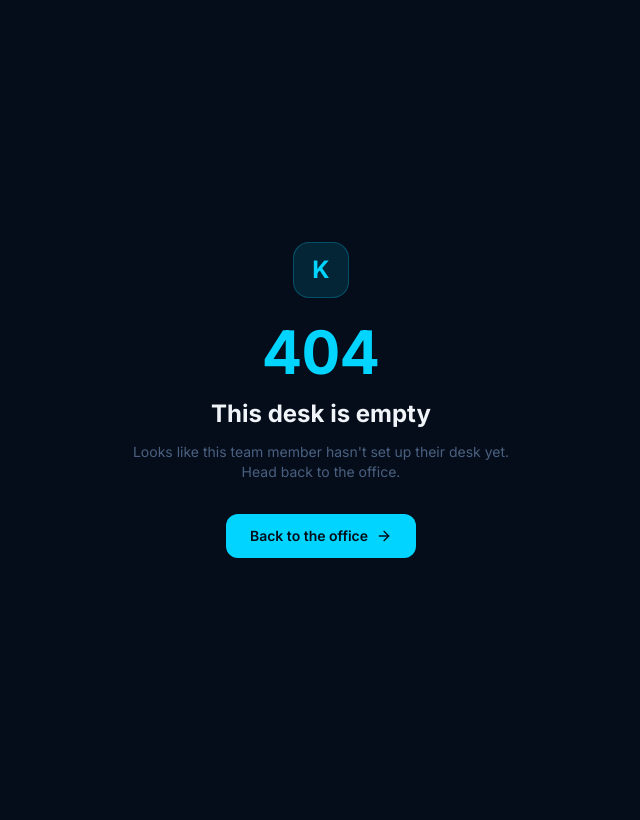
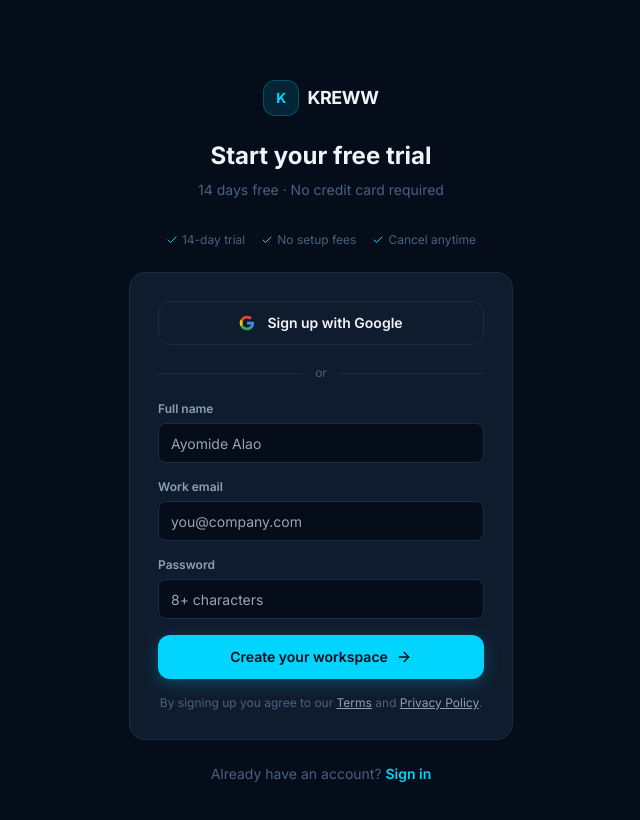
Before and after one commit to webownr/mykreww, a Next.js app: page /signup in a window 1280 px wide. Before the commit this address had no page. Shown: the top 820 px of the page, without its empty margins (319-959 px from the left). Built offline with nearby package versions, Linux system fonts and the light colour scheme.

Commit message:
Add files via upload

```diff
--- /dev/null
+++ b/src/app/signup/page.tsx
@@ -0,0 +1,158 @@
+import type { Metadata } from 'next';
+import Link from 'next/link';
+import { ArrowRight, Check } from 'lucide-react';
+
+export const metadata: Metadata = {
+  title: 'Start Free Trial — Kreww',
+};
+
+export default function SignupPage() {
+  return (
+    <div
+      className="flex min-h-screen items-center justify-center px-6 py-20"
+      style={{ backgroundColor: 'var(--bg-primary)', color: 'var(--text-primary)' }}
+    >
+      <div
+        className="pointer-events-none fixed inset-0 -z-10"
+        style={{
+          background:
+            'radial-gradient(ellipse 60% 60% at 50% 30%, rgba(0,212,255,0.07), transparent)',
+        }}
+      />
+
+      <div className="w-full max-w-sm">
+        {/* Logo */}
+        <div className="mb-8 text-center">
+          <Link href="/" className="inline-flex items-center gap-2">
+            <div
+              className="flex h-9 w-9 items-center justify-center rounded-xl font-bold text-sm"
+              style={{
+                backgroundColor: 'rgba(0,212,255,0.12)',
+                border: '1px solid rgba(0,212,255,0.25)',
+                color: 'var(--accent)',
+              }}
+            >
+              K
+            </div>
+            <span className="text-lg font-bold tracking-tight">KREWW</span>
+          </Link>
+          <h1 className="mt-6 text-2xl font-bold" style={{ color: 'var(--text-primary)' }}>
+            Start your free trial
+          </h1>
+          <p className="mt-2 text-sm" style={{ color: 'var(--text-muted)' }}>
+            14 days free · No credit card required
+          </p>
+        </div>
+
+        {/* Trust badges */}
+        <div className="mb-6 flex items-center justify-center gap-4 text-xs" style={{ color: 'var(--text-muted)' }}>
+          {['14-day trial', 'No setup fees', 'Cancel anytime'].map((b) => (
+            <span key={b} className="flex items-center gap-1">
+              <Check className="h-3 w-3" style={{ color: 'var(--accent)' }} />
+              {b}
+            </span>
+          ))}
+        </div>
+
+        {/* Form card */}
+        <div
+          className="rounded-2xl p-7"
+          style={{
+            backgroundColor: 'var(--bg-card)',
+            border: '1px solid var(--border)',
+          }}
+        >
+          {/* Google OAuth */}
+          <button
+            className="flex h-11 w-full items-center justify-center gap-3 rounded-xl text-sm font-semibold transition-all hover:bg-white/5"
+            style={{ border: '1px solid var(--border)', color: 'var(--text-primary)' }}
+          >
+            <svg className="h-4 w-4" viewBox="0 0 24 24">
+              <path d="M22.56 12.25c0-.78-.07-1.53-.2-2.25H12v4.26h5.92c-.26 1.37-1.04 2.53-2.21 3.31v2.77h3.57c2.08-1.92 3.28-4.74 3.28-8.09z" fill="#4285F4" />
+              <path d="M12 23c2.97 0 5.46-.98 7.28-2.66l-3.57-2.77c-.98.66-2.23 1.06-3.71 1.06-2.86 0-5.29-1.93-6.16-4.53H2.18v2.84C3.99 20.53 7.7 23 12 23z" fill="#34A853" />
+              <path d="M5.84 14.09c-.22-.66-.35-1.36-.35-2.09s.13-1.43.35-2.09V7.07H2.18C1.43 8.55 1 10.22 1 12s.43 3.45 1.18 4.93l2.85-2.22.81-.62z" fill="#FBBC05" />
+              <path d="M12 5.38c1.62 0 3.06.56 4.21 1.64l3.15-3.15C17.45 2.09 14.97 1 12 1 7.7 1 3.99 3.47 2.18 7.07l3.66 2.84c.87-2.6 3.3-4.53 6.16-4.53z" fill="#EA4335" />
+            </svg>
+            Sign up with Google
+          </button>
+
+          <div className="my-5 flex items-center gap-3">
+            <div className="h-px flex-1" style={{ backgroundColor: 'var(--border)' }} />
+            <span className="text-xs" style={{ color: 'var(--text-muted)' }}>or</span>
+            <div className="h-px flex-1" style={{ backgroundColor: 'var(--border)' }} />
+          </div>
+
+          <div className="space-y-4">
+            <div>
+              <label className="mb-1.5 block text-xs font-semibold" style={{ color: 'var(--text-secondary)' }}>
+                Full name
+              </label>
+              <input
+                type="text"
+                placeholder="Ayomide Alao"
+                className="h-10 w-full rounded-lg bg-transparent px-3 text-sm outline-none"
+                style={{ border: '1px solid var(--border)', color: 'var(--text-primary)', backgroundColor: 'var(--bg-primary)' }}
+              />
+            </div>
+            <div>
+              <label className="mb-1.5 block text-xs font-semibold" style={{ color: 'var(--text-secondary)' }}>
+                Work email
+              </label>
+              <input
+                type="email"
+                placeholder="you@company.com"
+                className="h-10 w-full rounded-lg bg-transparent px-3 text-sm outline-none"
+                style={{ border: '1px solid var(--border)', color: 'var(--text-primary)', backgroundColor: 'var(--bg-primary)' }}
+              />
+            </div>
+            <div>
+              <label className="mb-1.5 block text-xs font-semibold" style={{ color: 'var(--text-secondary)' }}>
+                Password
+              </label>
+              <input
+                type="password"
+                placeholder="8+ characters"
+                className="h-10 w-full rounded-lg bg-transparent px-3 text-sm outline-none"
+                style={{ border: '1px solid var(--border)', color: 'var(--text-primary)', backgroundColor: 'var(--bg-primary)' }}
+              />
+            </div>
+
+            <button
+              className="mt-2 flex h-11 w-full items-center justify-center gap-2 rounded-xl text-sm font-semibold transition-all hover:brightness-110 active:scale-[0.97]"
+              style={{
+                backgroundColor: 'var(--accent)',
+                color: '#050D1A',
+                boxShadow: '0 4px 16px rgba(0,212,255,0.25)',
+              }}
+            >
+              Create your workspace <ArrowRight className="h-4 w-4" />
+            </button>
+          </div>
+
+          <p className="mt-4 text-center text-xs" style={{ color: 'var(--text-muted)' }}>
+            By signing up you agree to our{' '}
+            <Link href="/terms" className="underline" style={{ color: 'var(--text-secondary)' }}>
+              Terms
+            </Link>{' '}
+            and{' '}
+            <Link href="/privacy" className="underline" style={{ color: 'var(--text-secondary)' }}>
+              Privacy Policy
+            </Link>
+            .
+          </p>
+        </div>
+
+        <p className="mt-6 text-center text-sm" style={{ color: 'var(--text-muted)' }}>
+          Already have an account?{' '}
+          <Link
+            href="/login"
+            className="font-semibold transition-colors hover:text-white"
+            style={{ color: 'var(--accent)' }}
+          >
+            Sign in
+          </Link>
+        </p>
+      </div>
+    </div>
+  );
+}
```
